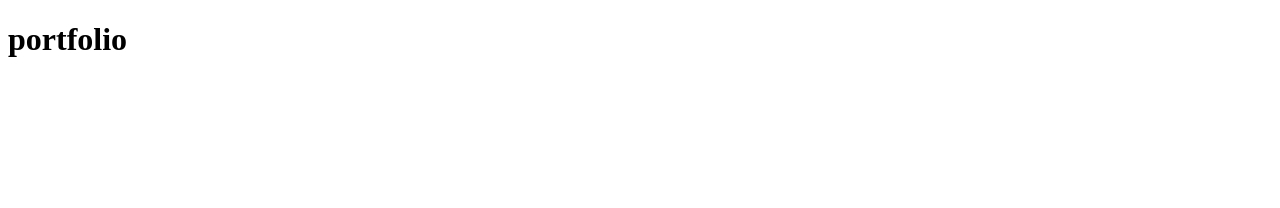
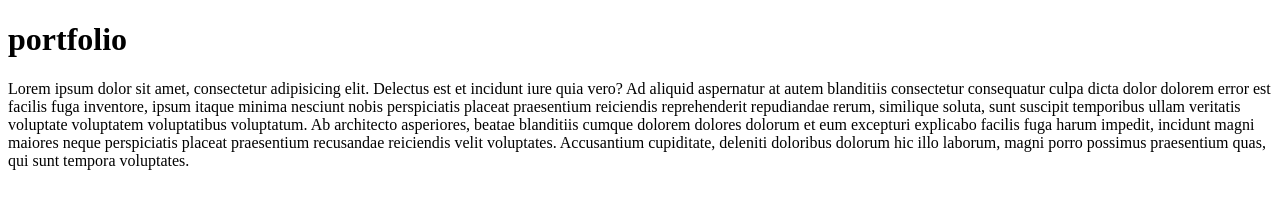
Before and after one commit to pxl-werkplekleren/portfolio-AkifYvz70, a plain HTML site: page index.html in a window 1280 px wide. Drawn offline with Linux system fonts and the light colour scheme.

Commit message:
lerom text met <p>

```diff
--- a/index.html
+++ b/index.html
@@ -7,5 +7,6 @@
   </head>
  <body>
    <h1>portfolio</h1>
+  <p>Lorem ipsum dolor sit amet, consectetur adipisicing elit. Delectus est et incidunt iure quia vero? Ad aliquid aspernatur at autem blanditiis consectetur consequatur culpa dicta dolor dolorem error est facilis fuga inventore, ipsum itaque minima nesciunt nobis perspiciatis placeat praesentium reiciendis reprehenderit repudiandae rerum, similique soluta, sunt suscipit temporibus ullam veritatis voluptate voluptatem voluptatibus voluptatum. Ab architecto asperiores, beatae blanditiis cumque dolorem dolores dolorum et eum excepturi explicabo facilis fuga harum impedit, incidunt magni maiores neque perspiciatis placeat praesentium recusandae reiciendis velit voluptates. Accusantium cupiditate, deleniti doloribus dolorum hic illo laborum, magni porro possimus praesentium quas, qui sunt tempora voluptates.</p>
  </body>
 </html>
```
